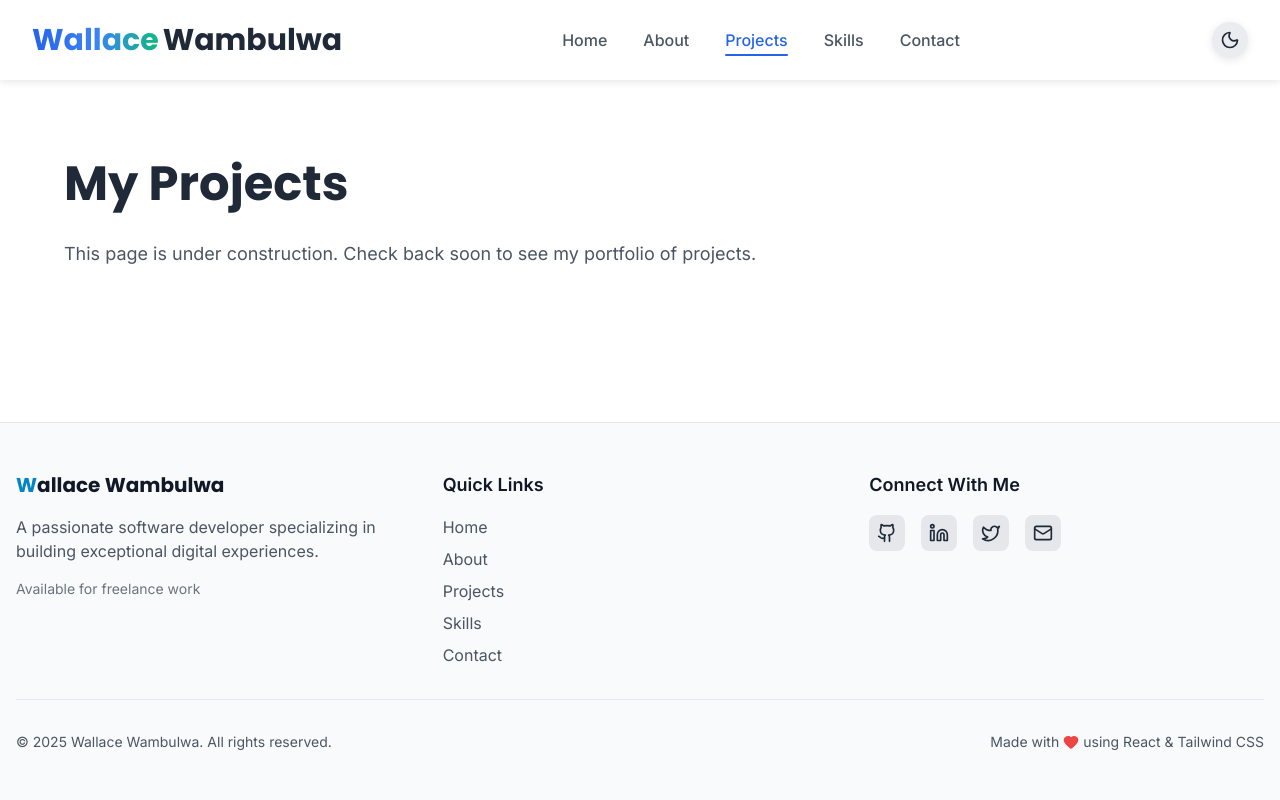
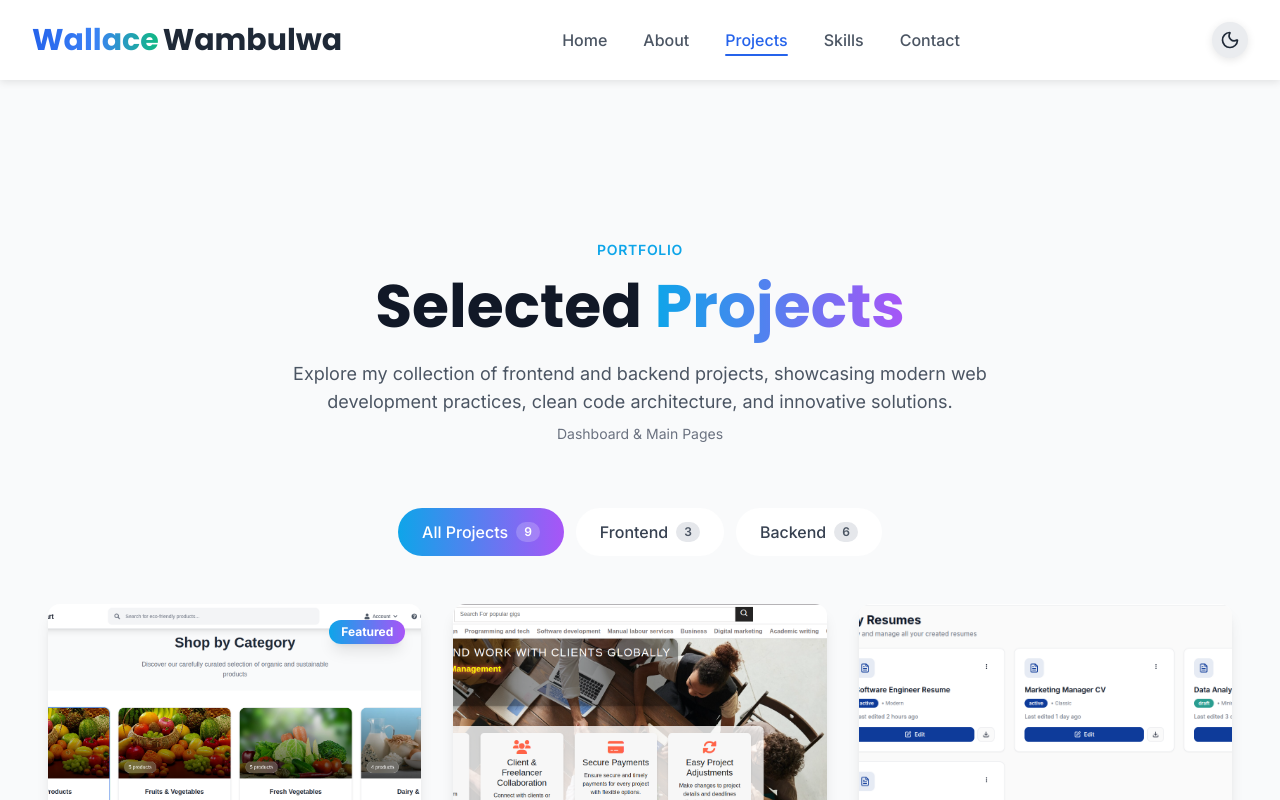
Before and after one commit to wallacetrixie/PERSONAL_PORTIFOLIO, a React (Vite) app in the folder portfolio/: page /projects in a window 1280 px wide. Shown: the top 800 px of the page. Built offline with nearby package versions, Linux system fonts and the light colour scheme.

Commit message:
refactor: Simplify Projects page to use ProjectsSection
- Use reusable ProjectsSection component
- Enable all features (header, filter, stats, CTA)
- Maintain standalone page functionality
- Keep consistent with home page implementation

```diff
--- a/portfolio/src/pages/Projects.tsx
+++ b/portfolio/src/pages/Projects.tsx
@@ -1,14 +1,15 @@
 import { Section } from '../components/ui/Section';
+import { ProjectsSection } from '../components/sections/ProjectsSection';
 
 export const Projects = () => {
   return (
-    <Section id="projects">
-      <div className="max-w-6xl mx-auto">
-        <h1 className="text-4xl md:text-5xl font-bold font-poppins mb-8">My Projects</h1>
-        <p className="text-lg text-gray-600 dark:text-gray-400 mb-6">
-          This page is under construction. Check back soon to see my portfolio of projects.
-        </p>
-      </div>
+    <Section id="projects" className="min-h-screen bg-light-bg dark:bg-dark-bg">
+      <ProjectsSection
+        showHeader={true}
+        showFilter={true}
+        showStats={true}
+        showCTA={true}
+      />
     </Section>
   );
 };
```
